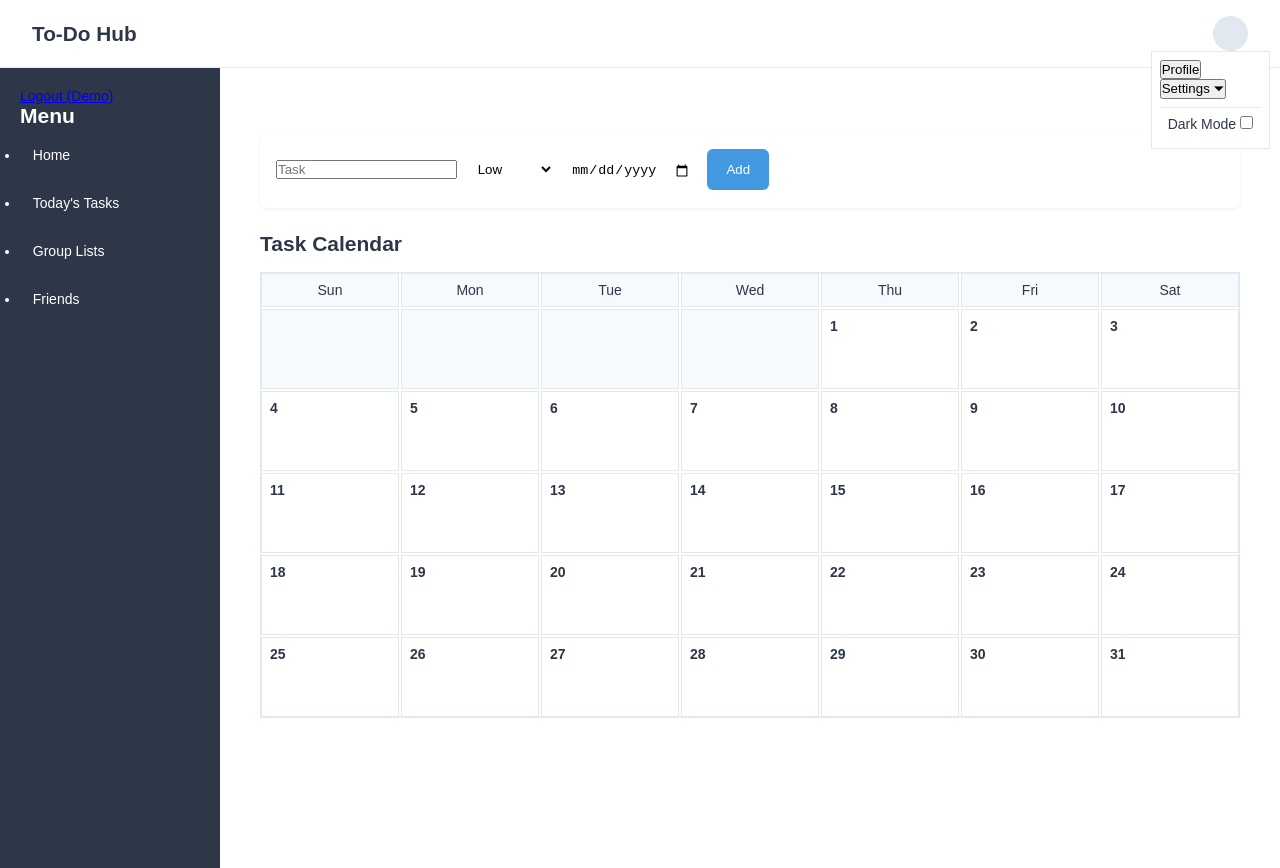
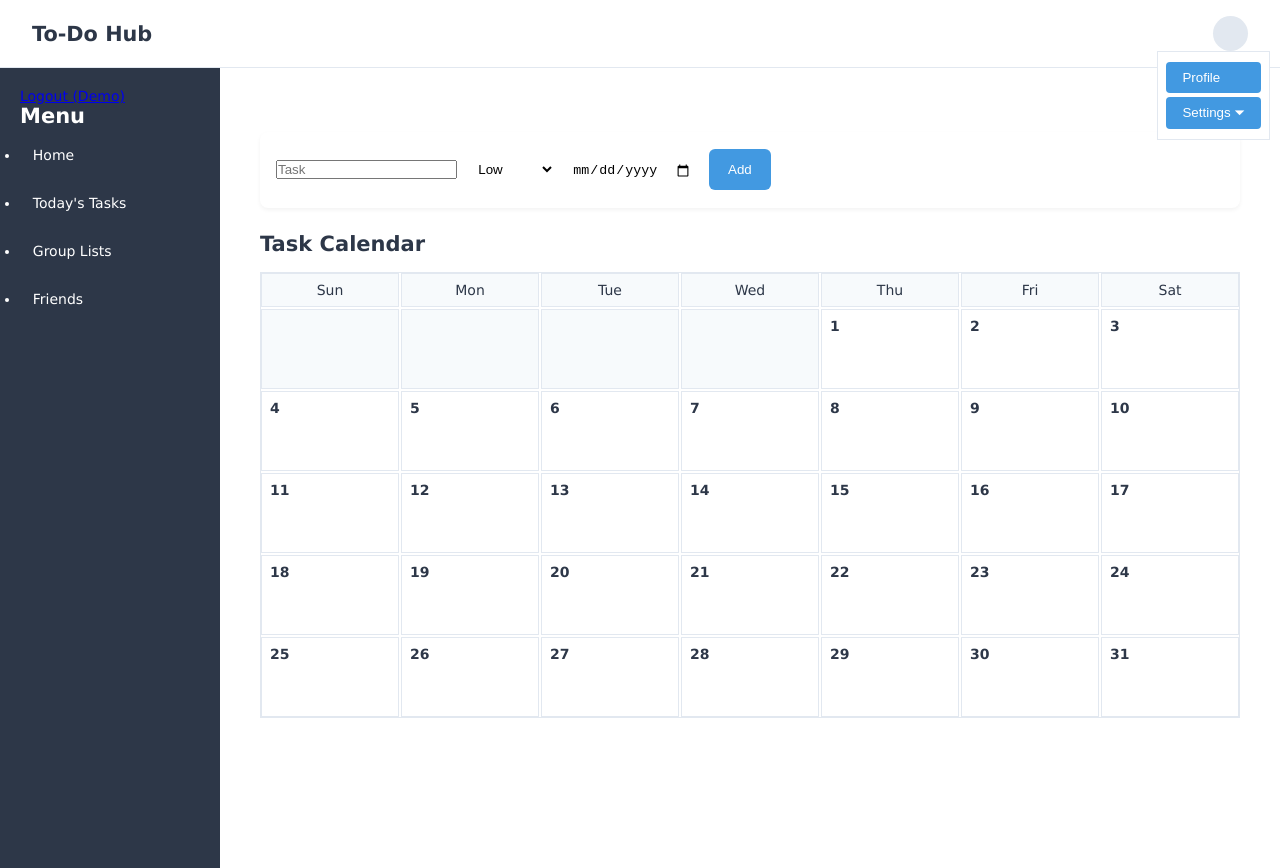
Before and after one commit to LuisOEscamilla/To-Do-List, a plain HTML site: page dashboard/index.html in a window 1280 px wide. Both pictures are taken after a click on the element 1230 px from the left and 33 px from the top of the page. Drawn offline with Linux system fonts and the light colour scheme.

Commit message:
fixed dark mode and added some more frontend

```diff
--- a/dashboard/index.html
+++ b/dashboard/index.html
@@ -5,20 +5,22 @@
     <link rel="stylesheet" href="./styles.css">
 </head>
 <body>
+
   <!-- Header with profile dropdown -->
   <header class="main-header">
     <h1 class="app-title">To-Do Hub</h1>
     <div class="profile-menu">
       <div class="profile-icon"></div>
-            <div class="dropdown-content">
+      <!-- TEAM: hide by default -->
+      <div class="dropdown-content" style="display: none;">
         <button class="dropdown-item">Profile</button>
         <div class="settings-menu">
           <button class="dropdown-item">Settings ⏷</button>
-                    <!-- TEAM: Dark mode toggle -->
-                    <div class="settings-dropdown">
+          <!-- TEAM: hide by default -->
+          <div class="settings-dropdown" style="display: none;">
             <div class="dark-mode-toggle">
-                            <label>Dark Mode</label>
-                            <input type="checkbox" id="darkModeToggle">
+              <label for="darkModeToggle">Dark Mode</label>
+              <input type="checkbox" id="darkModeToggle" class="dropdown-item">
             </div>
           </div>
         </div>
--- a/dashboard/script.js
+++ b/dashboard/script.js
@@ -4,8 +4,11 @@ document.addEventListener("DOMContentLoaded", () => {
     const dueDateInput = document.getElementById("dueDateInput");
     const addTaskBtn = document.getElementById("addTask");
     const taskList = document.getElementById("taskList");
-    const profileIcon = document.querySelector('.profile-icon');
-    const dropdown = document.querySelector('.dropdown-content');
+    const profileMenu = document.querySelector('.profile-menu');
+    const profileIcon = profileMenu.querySelector('.profile-icon');
+    const dropdownContent = profileMenu.querySelector('.dropdown-content');
+    const settingsMenu = dropdownContent.querySelector('.settings-menu');
+    const settingsDropdown = settingsMenu.querySelector('.settings-dropdown');
     const darkModeToggle = document.getElementById('darkModeToggle');
 
     let tasks = []; // All task data
@@ -166,34 +169,35 @@ document.addEventListener("DOMContentLoaded", () => {
         }
     });
 
-    profileIcon.addEventListener('click', (e) => {
-        e.stopPropagation();
-        toggleDropdown(dropdown);
+    // ===== DROPDOWNS =====
+    // TEAM: toggle the main profile dropdown
+    profileIcon.addEventListener('click', e => {
+        e.stopPropagation(); // prevent window click from closing it
+        const open = dropdownContent.style.display === 'block';
+        dropdownContent.style.display = open ? 'none' : 'block';
     });
 
-    document.querySelector('.settings-menu').addEventListener('click', (e) => {
-        e.stopPropagation();
-        const settingsDropdown = document.querySelector('.settings-dropdown');
-        toggleDropdown(settingsDropdown);
+    // TEAM: toggle just the settings dropdown
+    settingsMenu.addEventListener('click', e => {
+        e.stopPropagation(); // prevent window click from closing it
+        const open = settingsDropdown.style.display === 'block';
+        settingsDropdown.style.display = open ? 'none' : 'block';
     });
 
-    function toggleDropdown(element) {
-        if (currentOpenDropdown && currentOpenDropdown !== element) {
-            currentOpenDropdown.style.display = 'none';
+    // TEAM: clicking outside profile-menu closes everything
+    window.addEventListener('click', e => {
+        if (!e.target.closest('.profile-menu')) {
+        dropdownContent.style.display  = 'none';
+        settingsDropdown.style.display = 'none';
         }
-        element.style.display = element.style.display === 'block' ? 'none' : 'block';
-        currentOpenDropdown = element;
-    }
-
-    darkModeToggle.addEventListener('change', () => {
-        document.documentElement.classList.toggle('dark-mode', darkModeToggle.checked);
     });
 
-    window.addEventListener('click', () => {
-        if (currentOpenDropdown) {
-            currentOpenDropdown.style.display = 'none';
-            currentOpenDropdown = null;
-        }
+    // TEAM: dark mode switch
+    darkModeToggle.addEventListener('change', () => {
+        document.documentElement.classList.toggle(
+        'dark-mode',
+        darkModeToggle.checked
+        );
     });
 
 
--- a/dashboard/styles.css
+++ b/dashboard/styles.css
@@ -2,6 +2,7 @@
 .content {
     padding: 1.5rem;
 }
+
 
 .main-header {
     display: flex;
@@ -161,11 +162,42 @@ body {
     box-shadow: 0 2px 4px rgba(0,0,0,0.05);
 }
 
-/* NEW ADDITIONS BELOW - TEAM: Task completion & dropdowns */
+/* ===== Dropdown Styling ===== */
+.dropdown-item {
+    background: #4299e1;
+    color: white;
+    padding: 0.5rem 1rem;
+    border: none;
+    border-radius: 4px;
+    cursor: pointer;
+    width: 100%;
+    text-align: left;
+    margin: 2px 0;
+    transition: background 0.2s;
+}
+
+.dropdown-item:hover {
+    background: #3182ce;
+}
+
 .settings-dropdown {
-    padding: 0.5rem;
-    margin-top: 0.5rem;
-    border-top: 1px solid #e2e8f0;
+    padding: 0.5rem 0;
+    background: #a7a7a7;
+    border-radius: 4px;
+    margin-top: 0.25rem;
+}
+
+.dark-mode-toggle {
+    display: flex;
+    align-items: center;
+    gap: 0.5rem;
+    padding: 0.5rem 1rem;
+}
+
+/* TEAM: Match existing button styles */
+#darkModeToggle {
+    accent-color: #4299e1;
+    transform: scale(1.2);
 }
 
 .task-card.completed {
@@ -181,3 +213,15 @@ body {
     flex-direction: column;
     gap: 0.5rem;
 }
+
+/* TEAM: keep calendar text black even in dark mode */
+.dark-mode .calendar-day,
+.dark-mode .calendar-day-name,
+.dark-mode .calendar-task {
+    /* use the same default text color you have on light theme */
+    color: #2d3748 !important;
+}
+
+body {
+    font-family: Verdana, Geneva, sans‑serif;
+  }
--- a/login/styles.css
+++ b/login/styles.css
@@ -1,7 +1,7 @@
 /* Login Page Styles */
 body {
     background: #f0f2f5;
-    font-family: Arial, sans-serif;
+    font-family: Verdana, Geneva, sans‑serif;
     margin: 0;
     padding: 20px;
     display: flex;
--- a/shared/styles.css
+++ b/shared/styles.css
@@ -36,9 +36,12 @@
 
 /* Dark mode - TEAM: add more styles as needed */
 .dark-mode {
-    background: #1a1a1a;
-    color: #ffffff;
-    --text-color: white;
+    background: #757575;
+    --text-color: #ffffff;
+    color: #ffffff
+}
+.dark-mode * {
+    color: inherit;
 }
 
 .dark-mode .sidebar {
```
Lines whose indentation alone changed are shown as unchanged.
